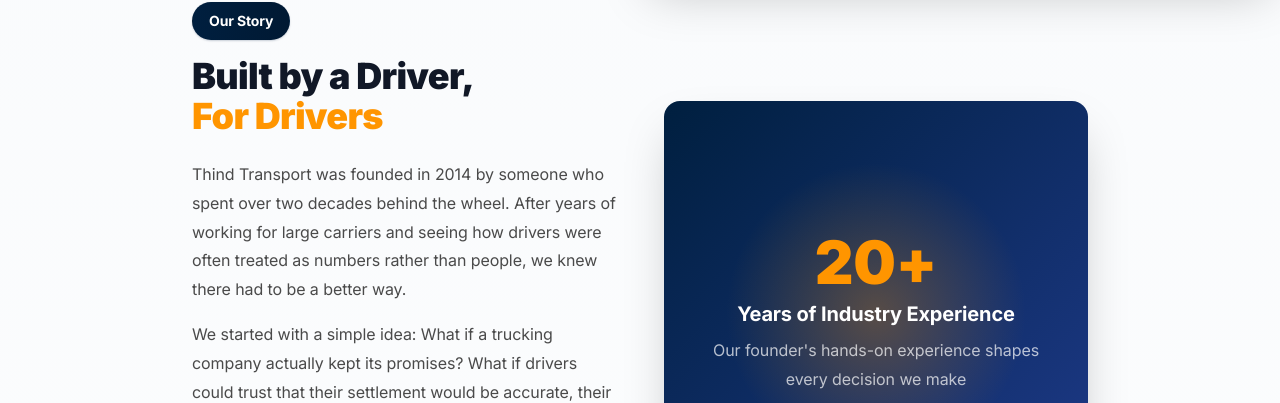
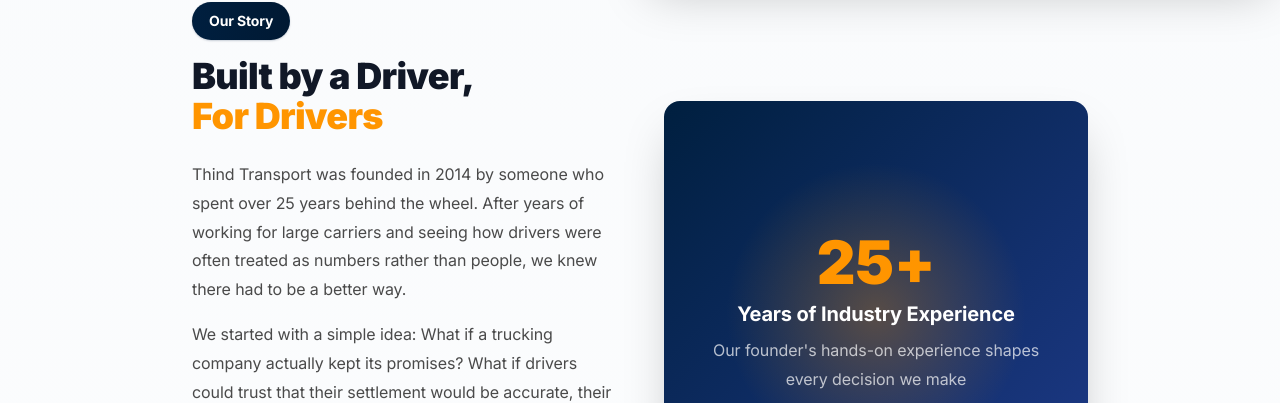
Before and after one commit to ranvir01/thind-transport-website, a Next.js app: page /about in a window 1280 px wide. Shown: the part 799-1202 px from the top of the page. Built offline with nearby package versions, Linux system fonts and the light colour scheme.

Commit message:
Fix remaining 20+ experience copy on About page
The large experience graphic and founder story still said 20 years / two decades after the rest of the site moved to 25+.

Co-authored-by: ranvir01 <ranvir01@users.noreply.github.com>

```diff
--- a/src/app/about/page.tsx
+++ b/src/app/about/page.tsx
@@ -178,7 +178,7 @@
                 </h2>
                 <div className="space-y-4 text-gray-600 leading-relaxed">
                   <p>
-                    Thind Transport was founded in 2014 by someone who spent over two decades behind the wheel.
+                    Thind Transport was founded in 2014 by someone who spent over 25 years behind the wheel.
                     After years of working for large carriers and seeing how drivers were often treated as
                     numbers rather than people, we knew there had to be a better way.
                   </p>
@@ -200,7 +200,7 @@
                   <div className="absolute inset-0 bg-[radial-gradient(ellipse_at_center,_var(--tw-gradient-stops))] from-orange/30 via-transparent to-transparent" />
                   <div className="absolute inset-0 flex items-center justify-center">
                     <div className="text-center text-white p-8">
-                      <div className="text-6xl font-black text-orange mb-2">20+</div>
+                      <div className="text-6xl font-black text-orange mb-2">25+</div>
                       <div className="text-xl font-bold">Years of Industry Experience</div>
                       <p className="text-white/70 mt-2">
                         Our founder's hands-on experience shapes every decision we make
```
